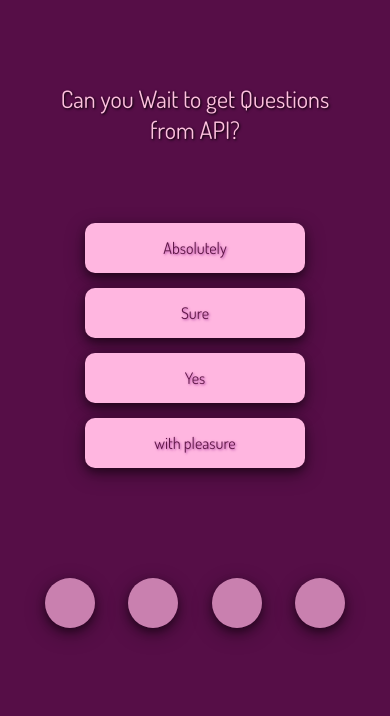
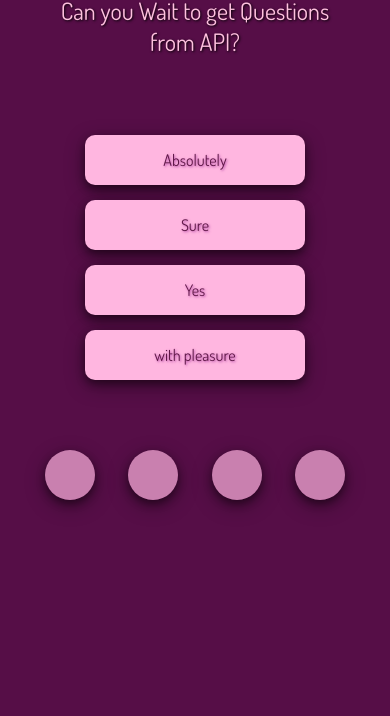
Before and after one commit to alimooo1/QuizApp, a plain HTML site: page index.html in a window 390 px wide. Shown: the part 128-844 px from the top of the page. Drawn offline with Linux system fonts and the light colour scheme; no server answers.

Commit message:
Responsive bug fixed

```diff
--- a/style.css
+++ b/style.css
@@ -16,9 +16,10 @@
     }
 }
 
-@media only screen and (max-width: 370px) {
+@media only screen and (max-width: 450px) {
     div.container {
-        padding: 3rem 0;
+        padding: 2rem 0;
+        gap: 30px;
     }
 }
 
```
